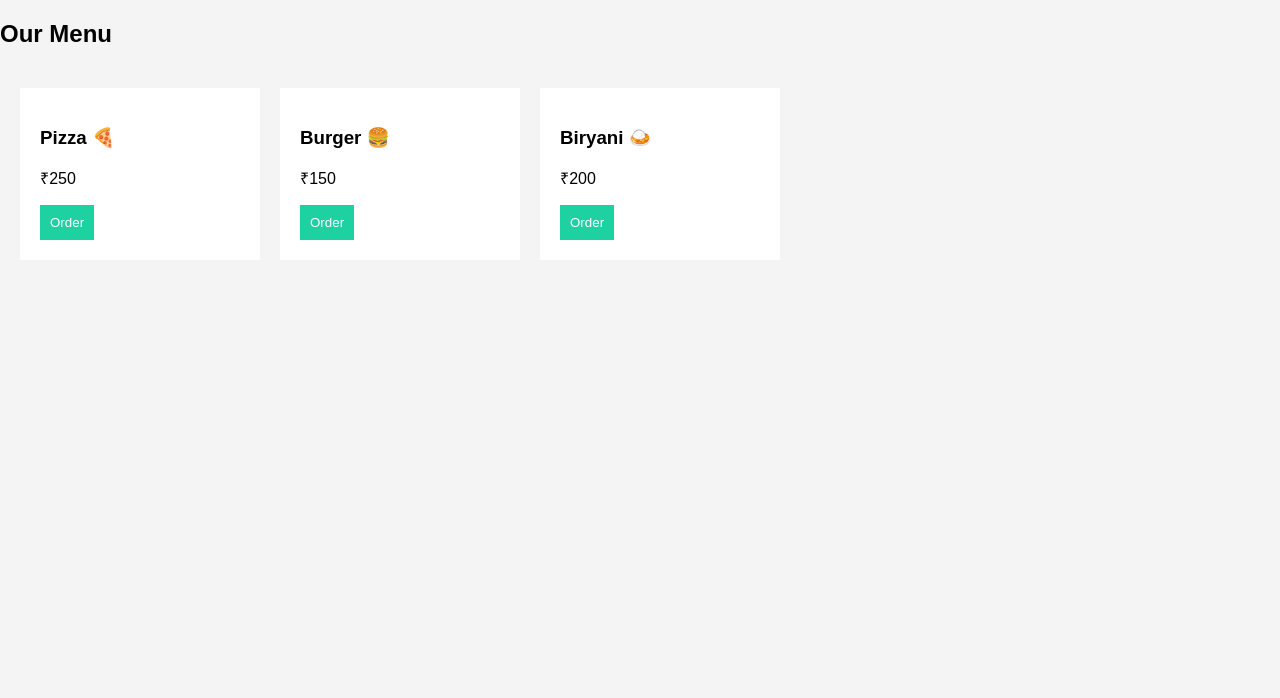
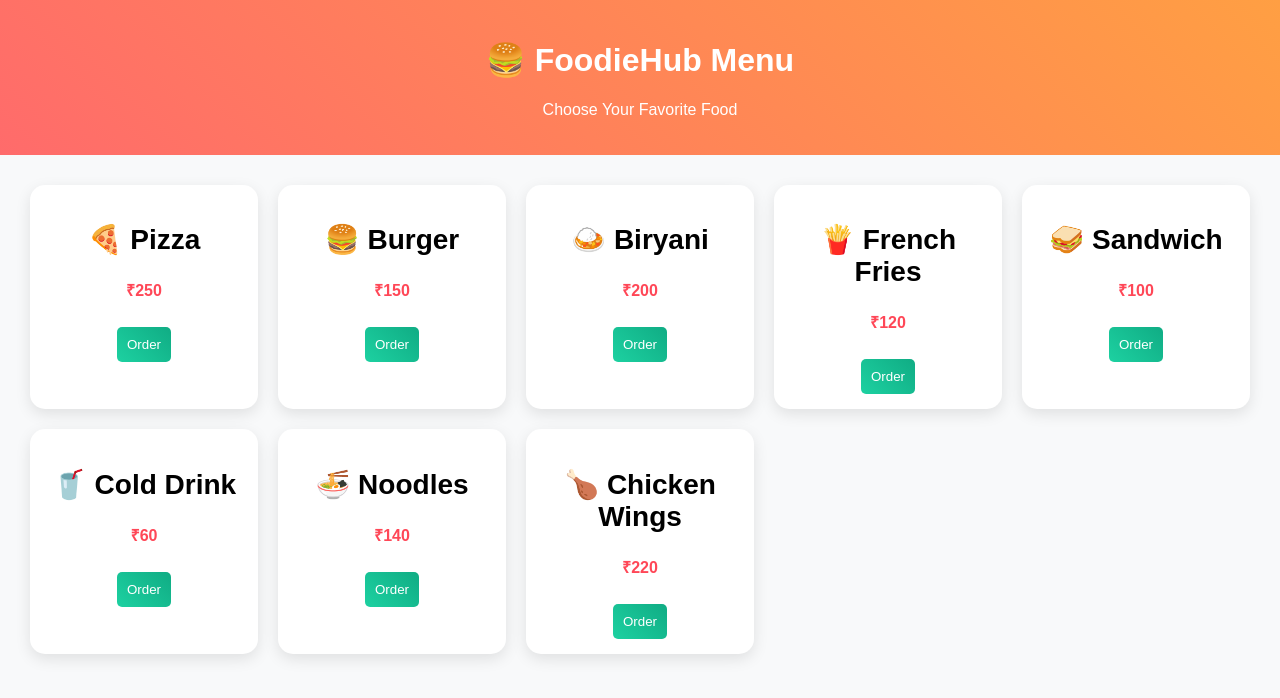
Before and after one commit to MungamuruSrilakshmi/Lakshmi, a plain HTML site: page menu.html in a window 1280 px wide. Drawn offline with Linux system fonts and the light colour scheme.

Commit message:
Update menu.html

```diff
--- a/menu.html
+++ b/menu.html
@@ -1,32 +1,137 @@
 <!DOCTYPE html>
-<html>
+<html lang="en">
 <head>
-    <title>Menu</title>
-    <link rel="stylesheet" href="style.css">
-    <script src="script.js"></script>
+<meta charset="UTF-8">
+<title>Food Menu</title>
+<meta name="viewport" content="width=device-width, initial-scale=1.0">
+
+<style>
+body {
+    font-family: Arial;
+    margin: 0;
+    background: #f8f9fa;
+}
+
+/* Header */
+header {
+    background: linear-gradient(45deg, #ff6b6b, #ff9f43);
+    color: white;
+    text-align: center;
+    padding: 20px;
+}
+
+/* Menu Grid */
+.menu {
+    display: grid;
+    grid-template-columns: repeat(auto-fit, minmax(220px, 1fr));
+    gap: 20px;
+    padding: 30px;
+}
+
+/* Cards */
+.card {
+    background: white;
+    border-radius: 15px;
+    padding: 15px;
+    text-align: center;
+    box-shadow: 0 5px 15px rgba(0,0,0,0.1);
+    transition: transform 0.3s;
+}
+
+.card:hover {
+    transform: scale(1.05);
+}
+
+/* Emoji Style */
+.card h2 {
+    font-size: 28px;
+}
+
+/* Button */
+button {
+    background: linear-gradient(45deg, #1dd1a1, #10ac84);
+    color: white;
+    border: none;
+    padding: 10px;
+    margin-top: 10px;
+    cursor: pointer;
+    border-radius: 5px;
+}
+
+/* Price */
+.price {
+    font-weight: bold;
+    color: #ff4757;
+}
+
+</style>
+
+<script>
+function selectFood(food) {
+    localStorage.setItem("foodItem", food);
+    alert(food + " added! Go to Order page.");
+}
+</script>
+
 </head>
+
 <body>
 
-<h2>Our Menu</h2>
+<header>
+    <h1>🍔 FoodieHub Menu</h1>
+    <p>Choose Your Favorite Food</p>
+</header>
 
-<div class="cards">
+<div class="menu">
+
     <div class="card">
-        <h3>Pizza 🍕</h3>
-        <p>₹250</p>
+        <h2>🍕 Pizza</h2>
+        <p class="price">₹250</p>
         <button onclick="selectFood('Pizza')">Order</button>
     </div>
 
     <div class="card">
-        <h3>Burger 🍔</h3>
-        <p>₹150</p>
+        <h2>🍔 Burger</h2>
+        <p class="price">₹150</p>
         <button onclick="selectFood('Burger')">Order</button>
     </div>
 
     <div class="card">
-        <h3>Biryani 🍛</h3>
-        <p>₹200</p>
+        <h2>🍛 Biryani</h2>
+        <p class="price">₹200</p>
         <button onclick="selectFood('Biryani')">Order</button>
     </div>
+
+    <div class="card">
+        <h2>🍟 French Fries</h2>
+        <p class="price">₹120</p>
+        <button onclick="selectFood('Fries')">Order</button>
+    </div>
+
+    <div class="card">
+        <h2>🥪 Sandwich</h2>
+        <p class="price">₹100</p>
+        <button onclick="selectFood('Sandwich')">Order</button>
+    </div>
+
+    <div class="card">
+        <h2>🥤 Cold Drink</h2>
+        <p class="price">₹60</p>
+        <button onclick="selectFood('Cold Drink')">Order</button>
+    </div>
+
+    <div class="card">
+        <h2>🍜 Noodles</h2>
+        <p class="price">₹140</p>
+        <button onclick="selectFood('Noodles')">Order</button>
+    </div>
+
+    <div class="card">
+        <h2>🍗 Chicken Wings</h2>
+        <p class="price">₹220</p>
+        <button onclick="selectFood('Chicken Wings')">Order</button>
+    </div>
+
 </div>
 
 </body>
```
